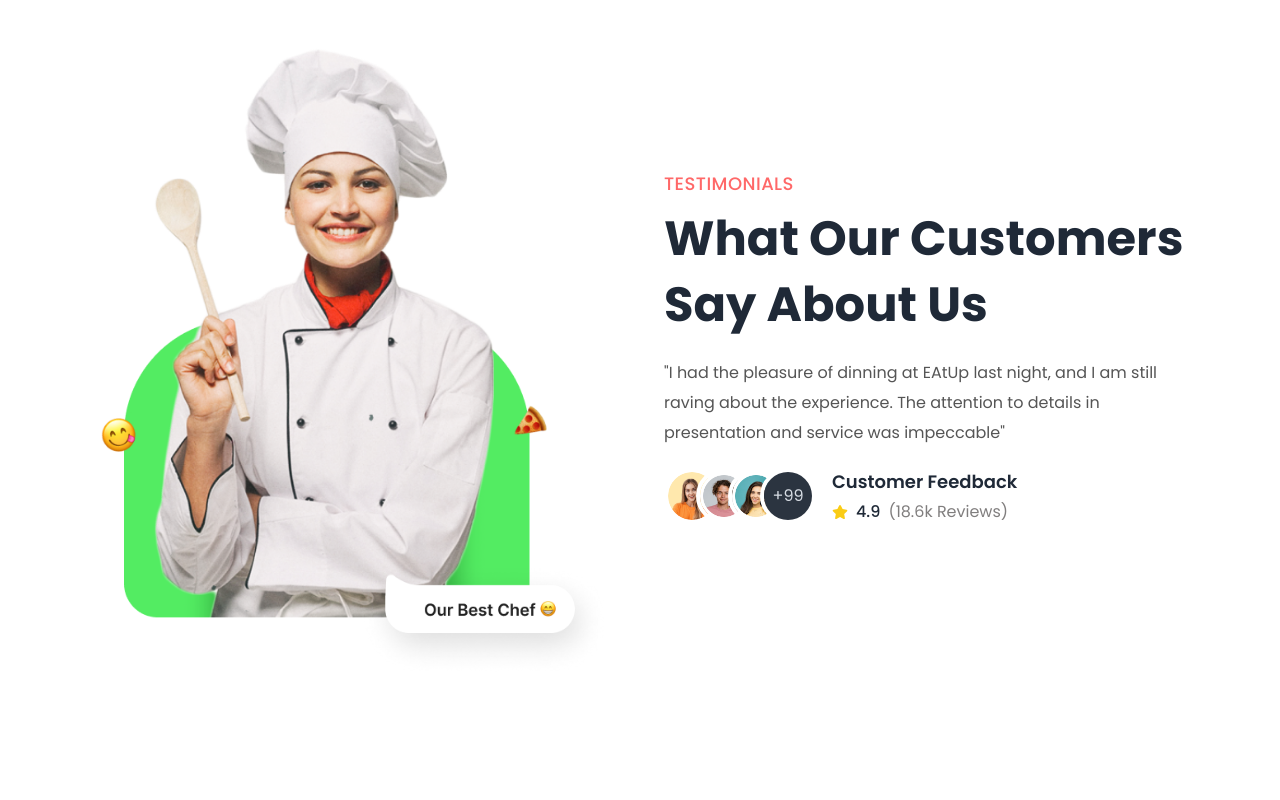
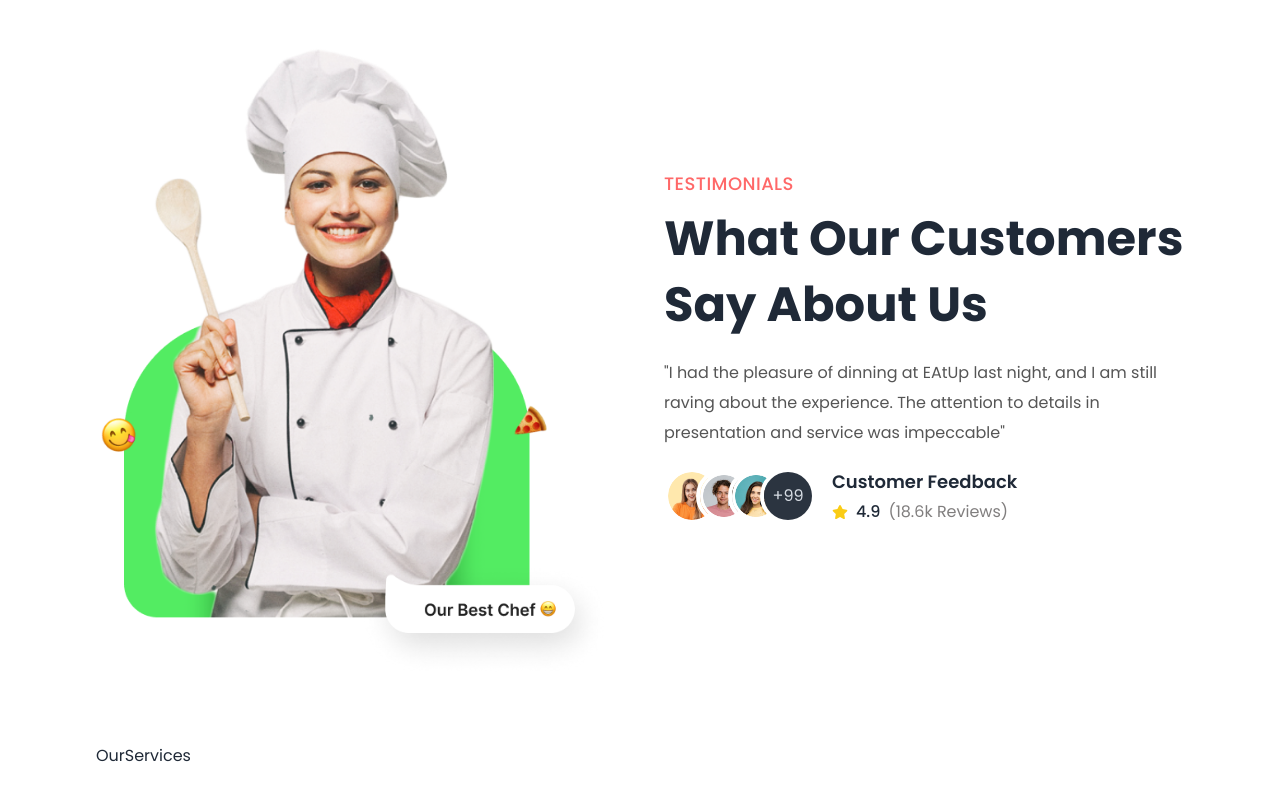
Before and after one commit to Mubarak1A/EatUp, a React (Vite) app in the folder EatUp-client/: page / in a window 1280 px wide. Shown: the part 2533-3333 px from the top of the page. Before the commit the page ends 3213 px from the top, so only its background shows below. Built offline with nearby package versions, Linux system fonts and the light colour scheme.

Commit message:
create the Ourservices comp and import to home page

```diff
--- a/EatUp-client/src/pages/home/Home.jsx
+++ b/EatUp-client/src/pages/home/Home.jsx
@@ -3,6 +3,7 @@ import Banner from './components/Banner'
 import Categories from './components/Categories'
 import SpecialDishes from './components/SpecialDishes'
 import Testimonials from './components/Testimonials'
+import OurServices from './components/OurServices'
 
 export default function Home() {
   return (
@@ -11,6 +12,7 @@ export default function Home() {
       <Categories />
       <SpecialDishes />
       <Testimonials />
+      <OurServices />
     </>
   )
 }
--- /dev/null
+++ b/EatUp-client/src/pages/home/components/OurServices.jsx
@@ -0,0 +1,7 @@
+import React from 'react'
+
+export default function OurServices() {
+  return (
+    <div className='section-container my-16'>OurServices</div>
+  )
+}
```
